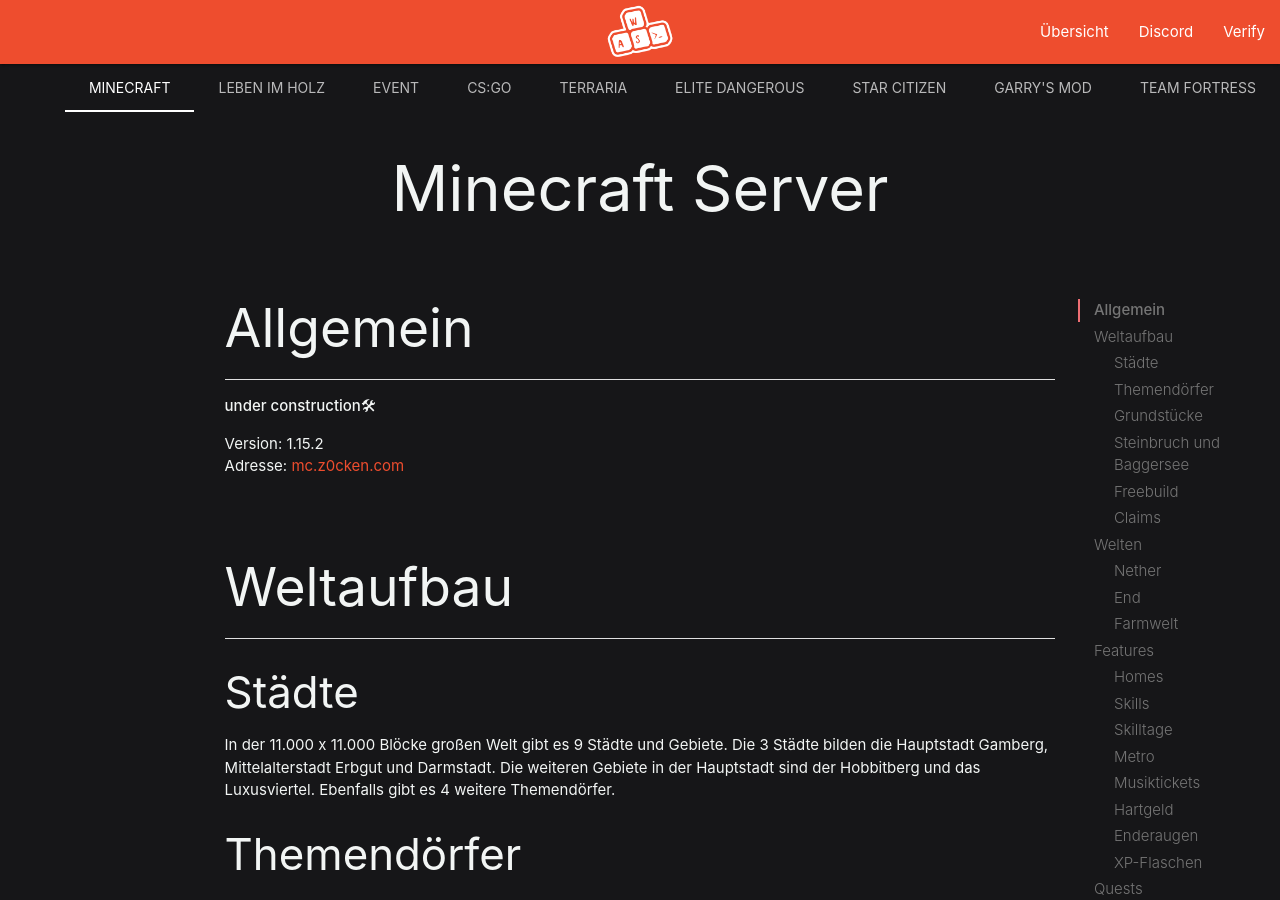
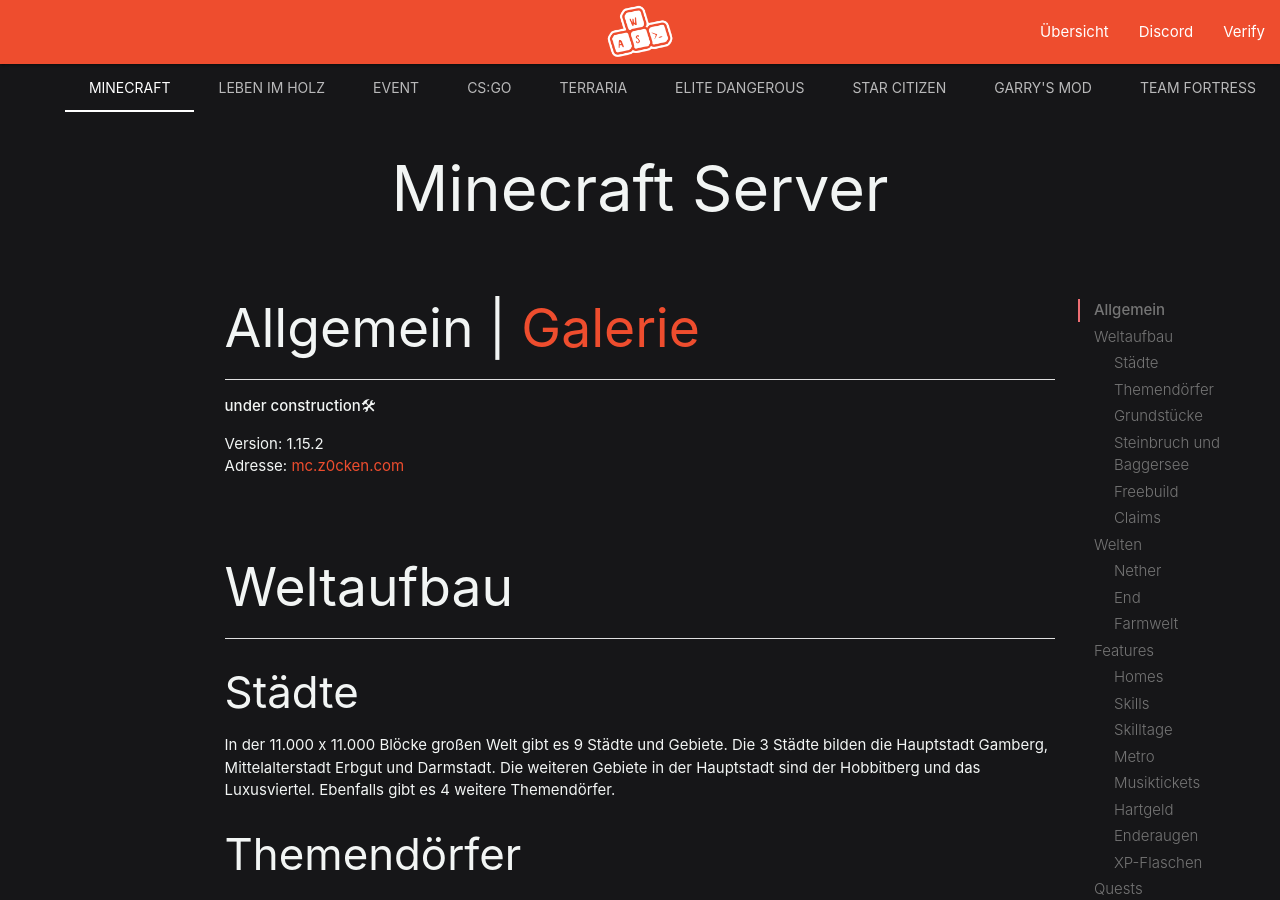
Before and after one commit to KingJulian13/z0cken-com_dev, a Jekyll site: the page built from minecraft/index.html, in a window 1280 px wide and 900 px high. Built offline with Jekyll 4.4.1, drawn with Linux system fonts in a browser that asks for light colours; nearby versions of some CDN libraries.

Commit message:
Update index.html

```diff
--- a/minecraft/index.html
+++ b/minecraft/index.html
@@ -16,7 +16,7 @@
     <div class="col s10 offset-s1 l8 offset-l2">
       <h1 id="minecraft-server" class="center">Minecraft Server</h1>
       <div id="allgemein" class="section scrollspy">
-        <h2 id="allgemein">Allgemein</h2>
+        <h2 id="allgemein">Allgemein | <a href="{{ site.baseurl }}/minecraft/galerie">Galerie</a></h2>
         <div class="divider"></div>
         <p><strong>under construction🛠</strong></p>
         <ul>
```
